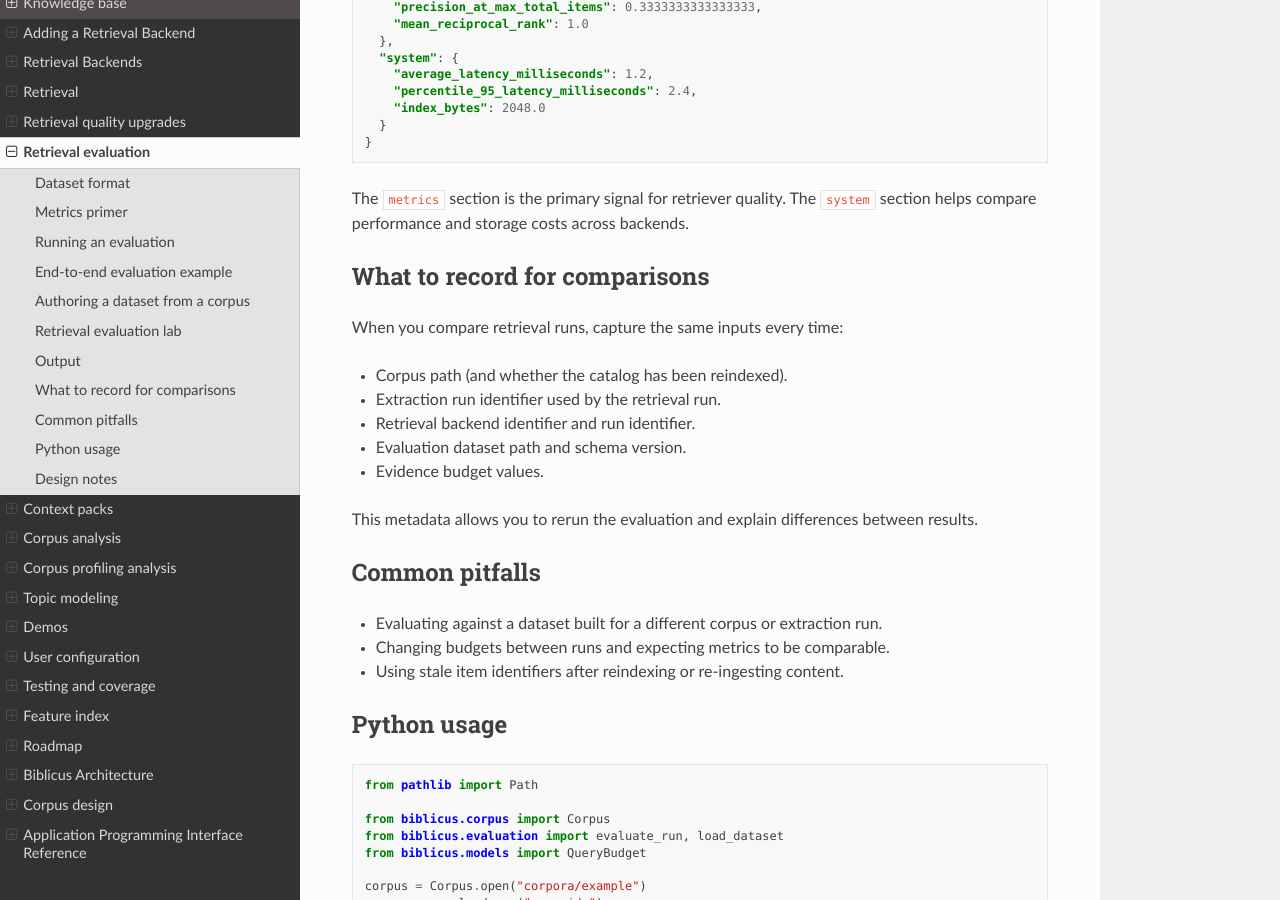
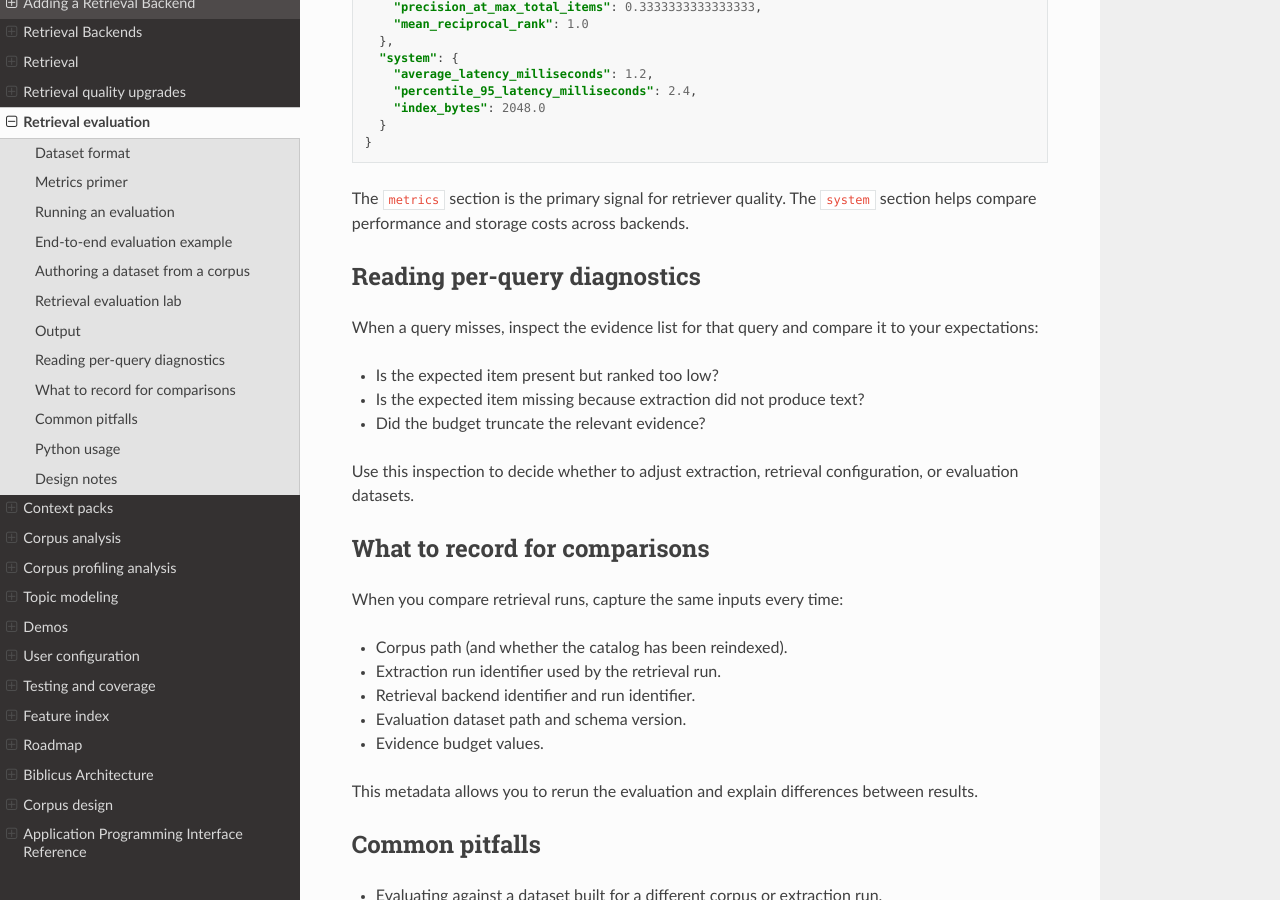
Before and after one commit to AnthusAI/Biblicus, a Sphinx documentation site: the page built from docs/RETRIEVAL_EVALUATION.md, in a window 1280 px wide and 900 px high, scrolled down 3247 px. Built offline with Sphinx 7.4.7 and the Read the Docs theme 3.1.0, drawn with Linux system fonts in a browser that asks for light colours.

Commit message:
docs: add retrieval evaluation diagnostics guidance

```diff
--- a/docs/RETRIEVAL_EVALUATION.md
+++ b/docs/RETRIEVAL_EVALUATION.md
@@ -166,6 +166,16 @@ Example snippet:
 The `metrics` section is the primary signal for retriever quality. The `system` section helps compare performance and
 storage costs across backends.
 
+## Reading per-query diagnostics
+
+When a query misses, inspect the evidence list for that query and compare it to your expectations:
+
+- Is the expected item present but ranked too low?
+- Is the expected item missing because extraction did not produce text?
+- Did the budget truncate the relevant evidence?
+
+Use this inspection to decide whether to adjust extraction, retrieval configuration, or evaluation datasets.
+
 ## What to record for comparisons
 
 When you compare retrieval runs, capture the same inputs every time:
```
